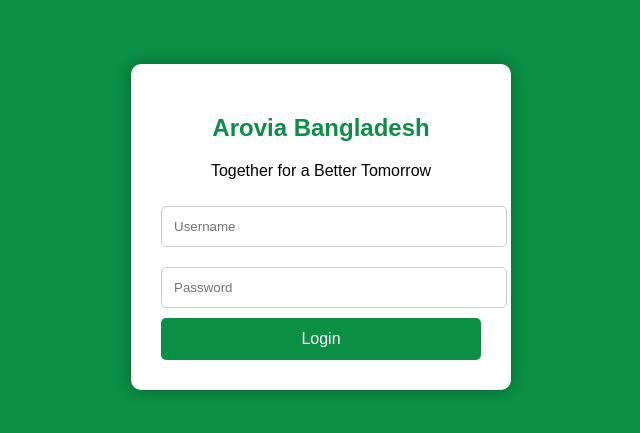
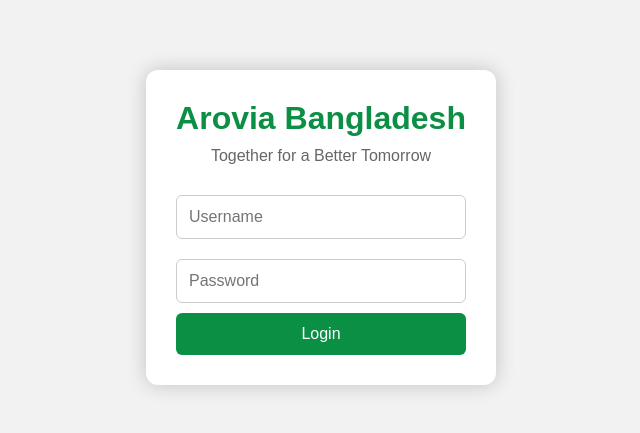
Before and after one commit to shoayeebhasan640-pixel/Arovia-Bangladesh-, a plain HTML site: page index.html in a window 1280 px wide. Shown: the part 173-606 px from the top of the page, without its empty margins (319-959 px from the left). Drawn offline with Linux system fonts and the light colour scheme.

Commit message:
Update index.html

```diff
--- a/index.html
+++ b/index.html
@@ -1,32 +1,43 @@
 <!DOCTYPE html>
-<html>
+<html lang="en">
 <head>
 <meta charset="UTF-8">
 <meta name="viewport" content="width=device-width, initial-scale=1.0">
-<title>Arovia Bangladesh Login</title>
+<title>Arovia Bangladesh Online Office</title>
 
 <style>
+*{
+margin:0;
+padding:0;
+box-sizing:border-box;
+font-family:Arial,sans-serif;
+}
+
 body{
-margin:0;
-font-family:Arial;
-background:#0b8f45;
+background:#f2f2f2;
 display:flex;
 justify-content:center;
 align-items:center;
 height:100vh;
 }
 
-.box{
-background:#fff;
+.container{
+background:white;
 padding:30px;
-width:320px;
-border-radius:10px;
+width:350px;
+border-radius:12px;
+box-shadow:0 0 20px rgba(0,0,0,.2);
 text-align:center;
-box-shadow:0 0 15px rgba(0,0,0,.3);
 }
 
-h2{
+h1{
 color:#0b8f45;
+margin-bottom:10px;
+}
+
+p{
+margin-bottom:20px;
+color:#666;
 }
 
 input{
@@ -34,7 +45,8 @@
 padding:12px;
 margin:10px 0;
 border:1px solid #ccc;
-border-radius:5px;
+border-radius:6px;
+font-size:16px;
 }
 
 button{
@@ -43,7 +55,7 @@
 background:#0b8f45;
 color:white;
 border:none;
-border-radius:5px;
+border-radius:6px;
 font-size:16px;
 cursor:pointer;
 }
@@ -54,14 +66,15 @@
 
 #dashboard{
 display:none;
-text-align:center;
+text-align:left;
 }
 
 .card{
-background:#f4f4f4;
+background:#eaf7ef;
 padding:15px;
 margin:10px 0;
 border-radius:8px;
+font-weight:bold;
 }
 </style>
 
@@ -69,17 +82,17 @@
 
 <body>
 
-<div class="box">
+<div class="container">
 
 <div id="login">
 
-<h2>Arovia Bangladesh</h2>
+<h1>Arovia Bangladesh</h1>
 
 <p>Together for a Better Tomorrow</p>
 
-<input type="text" id="user" placeholder="Username">
+<input type="text" id="username" placeholder="Username">
 
-<input type="password" id="pass" placeholder="Password">
+<input type="password" id="password" placeholder="Password">
 
 <button onclick="login()">Login</button>
 
@@ -87,32 +100,31 @@
 
 <div id="dashboard">
 
-<h2>Admin Dashboard</h2>
+<h1>Admin Dashboard</h1>
 
-<div class="card">Attendance</div>
+<div class="card">📅 Attendance</div>
 
-<div class="card">File Upload</div>
+<div class="card">📁 File Upload</div>
 
-<div class="card">Notice Board</div>
+<div class="card">📢 Notice Board</div>
 
-<div class="card">Events</div>
+<div class="card">📆 Events</div>
+
+<div class="card">👥 Employees</div>
 
 </div>
 
 </div>
 
 <script>
-
 function login(){
 
-let u=document.getElementById("user").value;
+let username=document.getElementById("username").value;
+let password=document.getElementById("password").value;
 
-let p=document.getElementById("pass").value;
-
-if(u=="admin" && p=="1234"){
+if(username==="admin" && password==="1234"){
 
 document.getElementById("login").style.display="none";
-
 document.getElementById("dashboard").style.display="block";
 
 }else{
@@ -122,7 +134,6 @@
 }
 
 }
-
 </script>
 
 </body>
```
